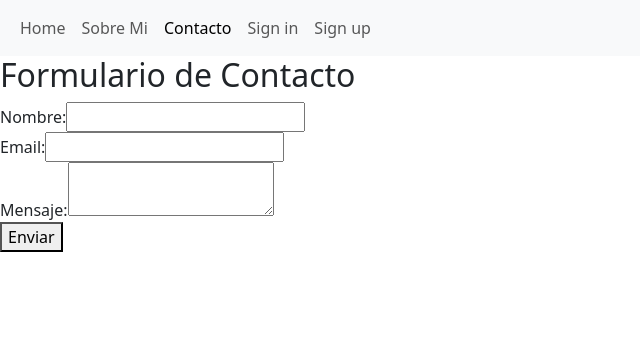
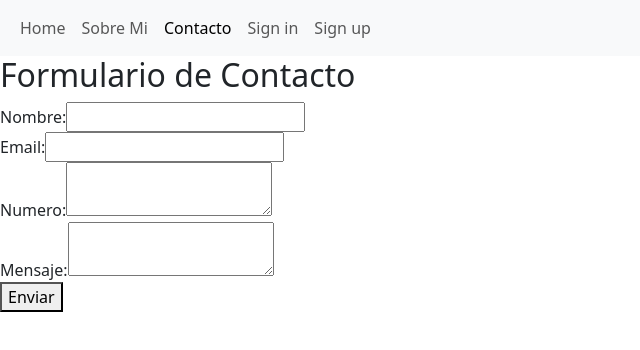
Before and after one commit to LunariLight/Consultorio, a React (Vite) app in the folder front/: page /contacto in a window 1280 px wide. Shown: the top 350 px of the page, without its empty margins (0-640 px from the left). Built offline with nearby package versions, Linux system fonts and the light colour scheme.

Commit message:
intup numero contacto

```diff
--- a/front/src/routes/Contacto.jsx
+++ b/front/src/routes/Contacto.jsx
@@ -6,15 +6,17 @@ export const Contacto = () => {
     const [name, setName] = useState('');
     const [email, setEmail] = useState('');
     const [message, setMessage] = useState('');
+    const [number, setNumber] = useState('');
 
     const handleSubmit = (e) => {
       e.preventDefault();
       // Aquí podrías manejar el envío del formulario, por ejemplo, enviarlo a un servidor
-      console.log('Formulario enviado:', { name, email, message });
+      console.log('Formulario enviado:', { name, email, message, number });
       // Resetear el formulario
       setName('');
       setEmail('');
       setMessage('');
+      setNumber('');
     };
 
   return (
@@ -40,6 +42,15 @@ export const Contacto = () => {
           />
         </div>
         <div>
+          <label>Numero:</label>
+          <textarea
+            type="numero"
+            value={number}
+            onChange={(e) => setNumber(e.target.value)}
+            required
+          />
+        </div>
+        <div>
           <label>Mensaje:</label>
           <textarea
             value={message}
```
